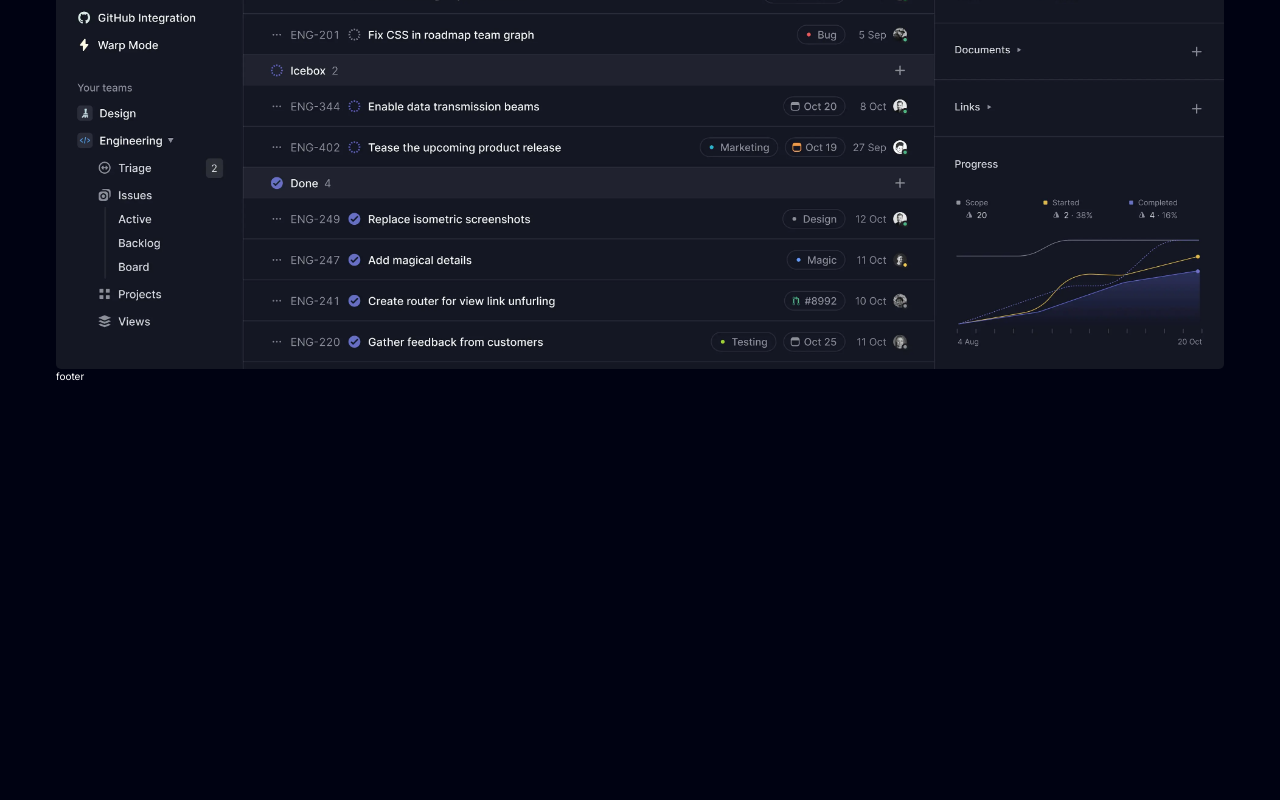
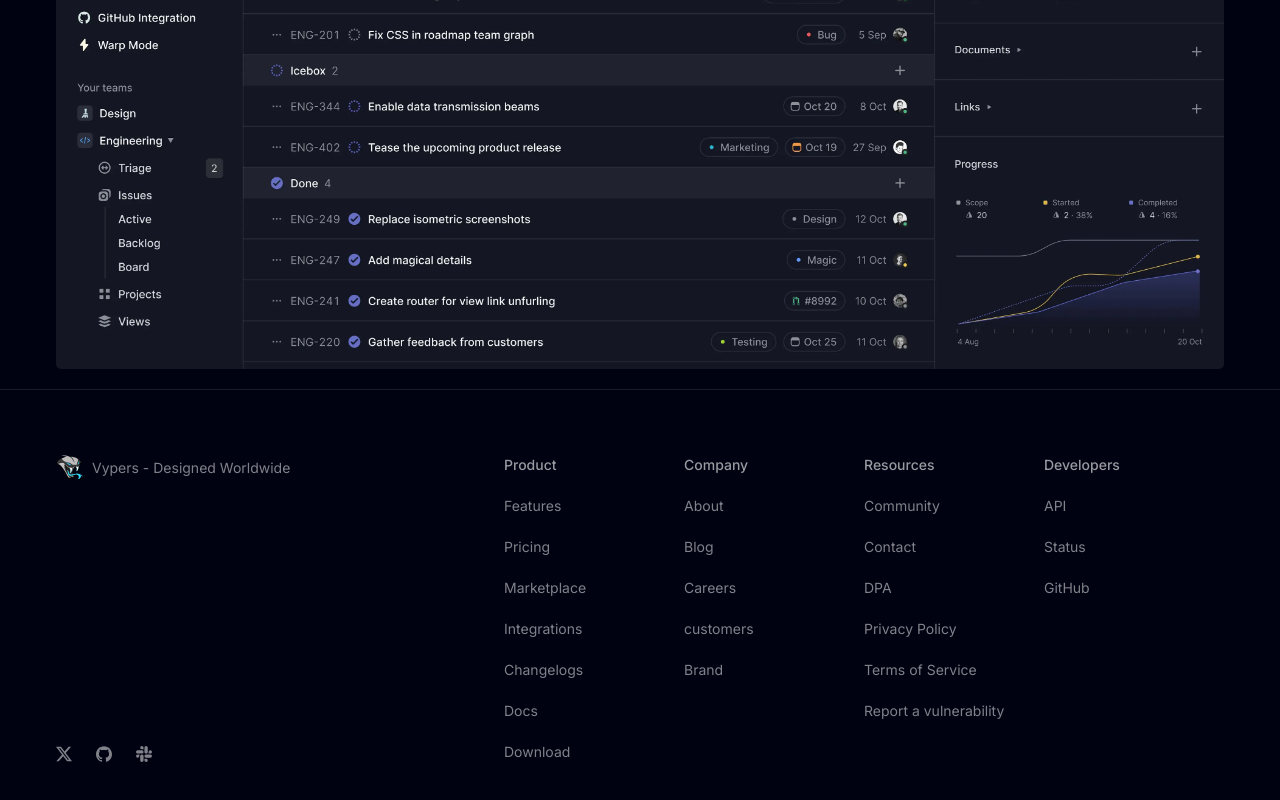
Before and after one commit to Rexpeto/landing-linear, a Next.js app: page / in a window 1280 px wide. Shown: the part 614-1414 px from the top of the page. Before the commit the page ends 998 px from the top, so only its background shows below. Built offline with nearby package versions, Linux system fonts and the light colour scheme.

Commit message:
footer desktop

```diff
--- a/components/footer.tsx
+++ b/components/footer.tsx
@@ -1,9 +1,47 @@
+import { footerLinks } from "@/models";
 import { Container } from ".";
+import Link from "next/link";
+import Image from "next/image";
+import { SiSlack, SiGithub, SiX } from "react-icons/si";
 
 const Footer = () => {
   return (
-    <footer>
-      <Container>footer</Container>
+    <footer className="border-t border-white/10 py-16 mt-5 text-sm">
+      <Container className="flex justify-between">
+        <div>
+          <div className="flex h-full flex-col">
+            <div className="flex text-white/50 items-center gap-2">
+              <Image src="/logo.svg" alt="Vypers" width={28} height={28} />
+              Vypers - Designed Worldwide
+            </div>
+            <div className="flex items-center gap-6 text-md text-white/50 mt-auto">
+              <SiX />
+              <SiGithub />
+              <SiSlack />
+            </div>
+          </div>
+        </div>
+
+        <div className="flex">
+          {footerLinks.map((column) => (
+            <div
+              key={column.title}
+              className="flex flex-col min-w-[18rem] gap-5"
+            >
+              <h3 className="font-medium text-white/60">{column.title}</h3>
+              {column.links.map((link) => (
+                <Link
+                  className="text-white/50 hover:text-white transition duration-150"
+                  key={link.name}
+                  href={link.url}
+                >
+                  {link.name}
+                </Link>
+              ))}
+            </div>
+          ))}
+        </div>
+      </Container>
     </footer>
   );
 };
```
